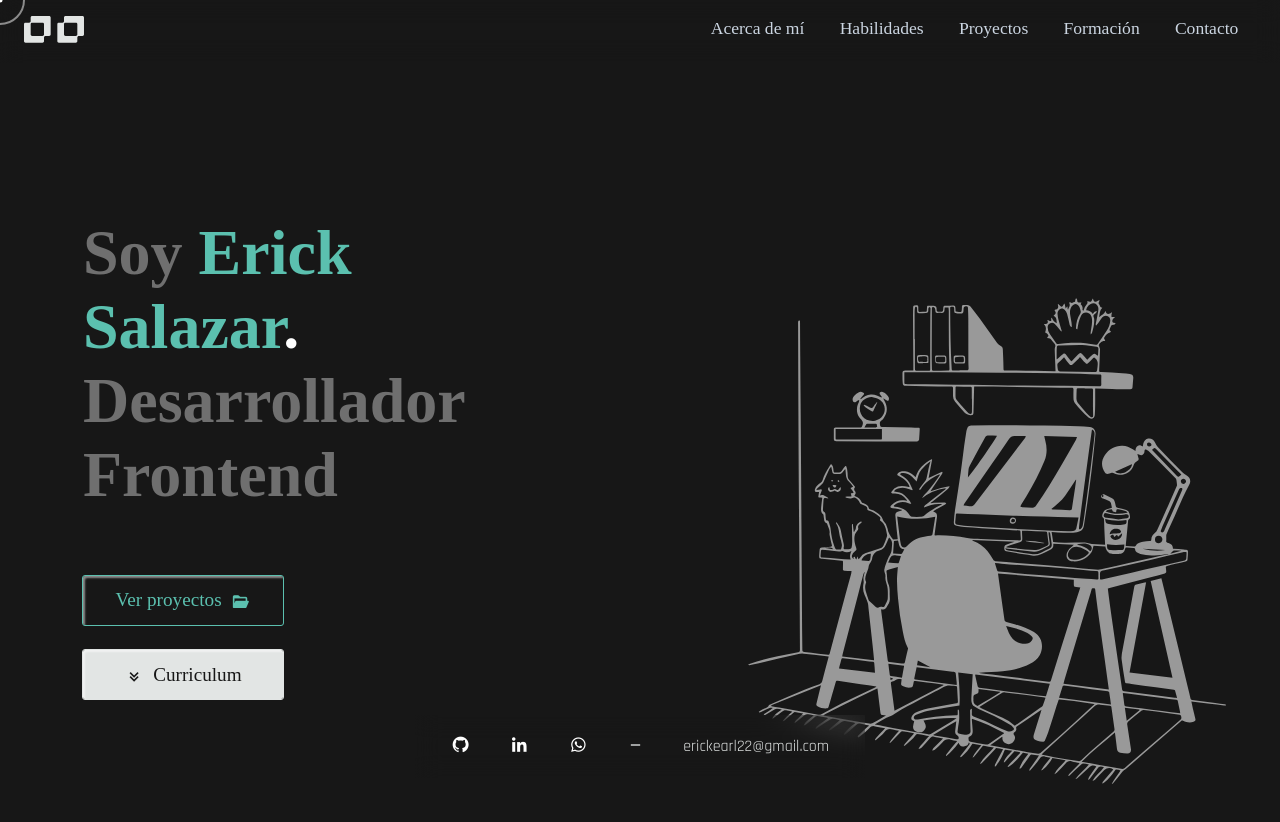
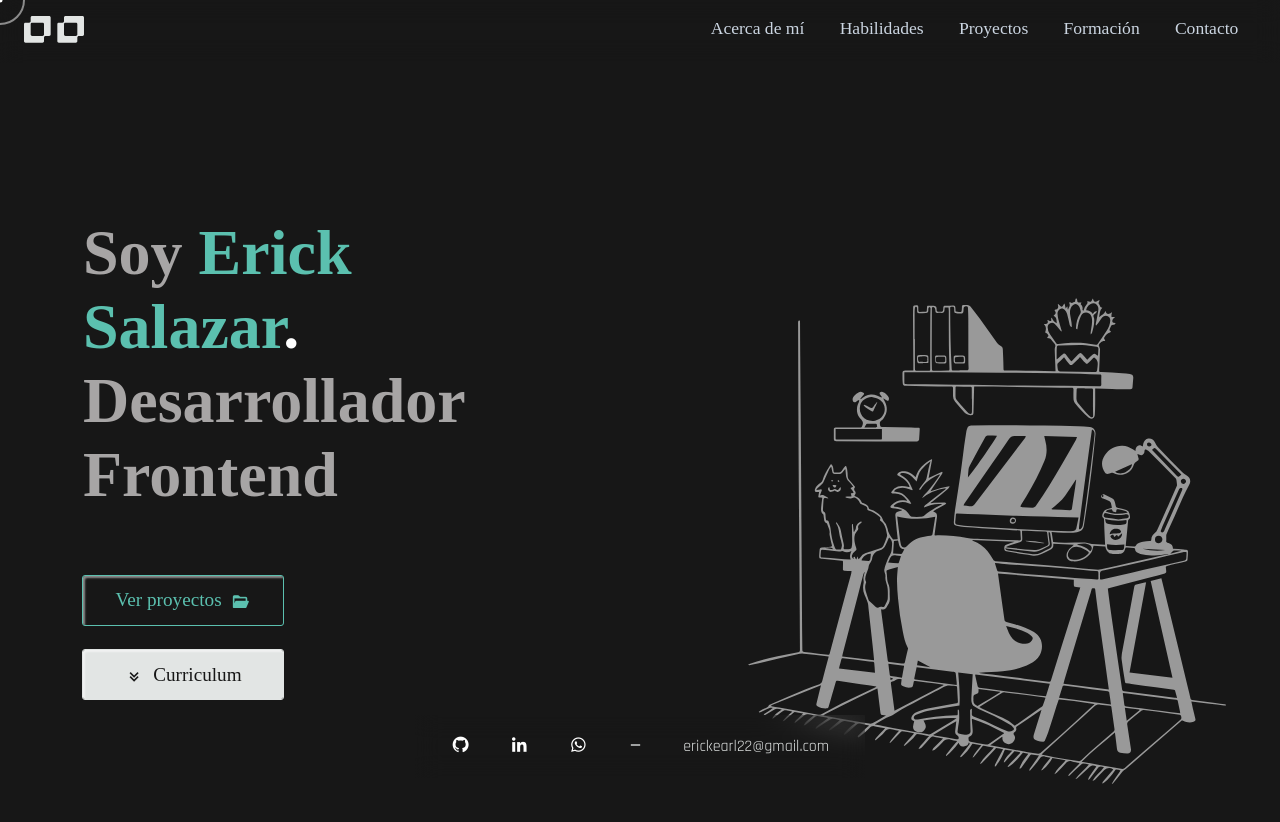
Before and after one commit to ErickSalazar44/portafolio, a React (Vite) app: page / in a window 1280 px wide. Shown: the top 822 px of the page. Built offline with nearby package versions, Linux system fonts and the light colour scheme; a web font is replaced by a local one.

Commit message:
'cambios en el home'

```diff
--- a/src/index.css
+++ b/src/index.css
@@ -14,7 +14,7 @@ html {
     --purpleDark: #222222;
     --blackSidebar: #121213;
     /* Color logo*/
-    --letrasHome: rgb(111, 111, 111);
+    --letrasHome: #a7a5a5;
     --letrasNavbar: #cbd5e1;
     --resaltBlue: #5bc0af;
     --greenformacion: #5bc0af;
```
